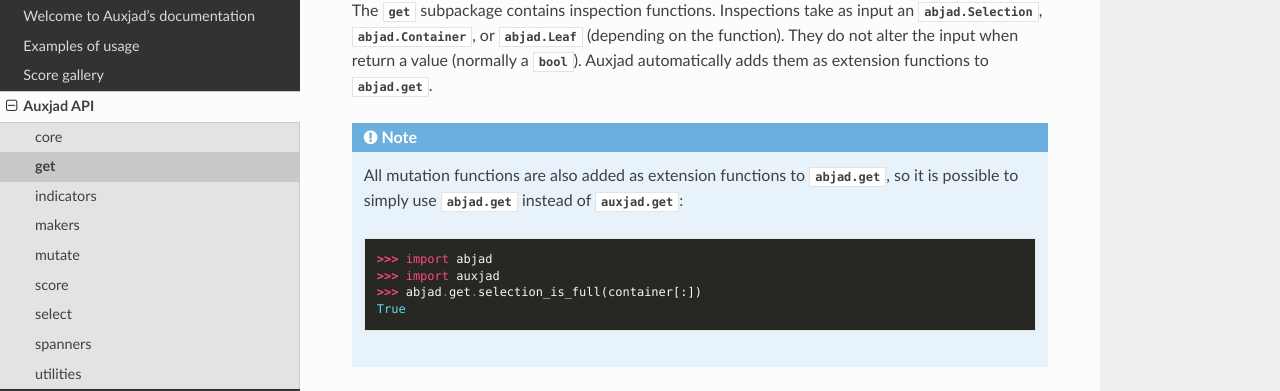
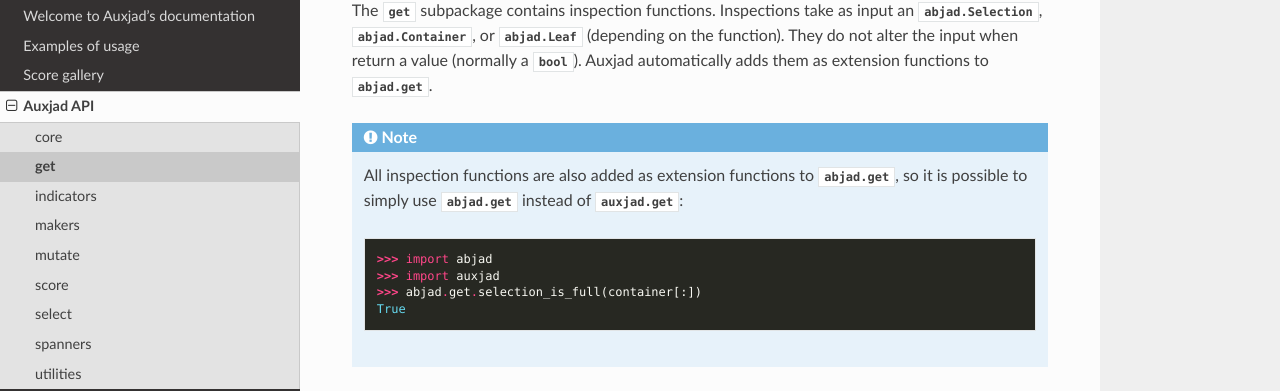
Before and after one commit to gilbertohasnofb/auxjad, a Sphinx documentation site: the page built from docs/api/api-get.rst, in a window 1280 px wide. Shown: the part 161-552 px from the top of the page. Built offline with Sphinx 7.4.7 and the Read the Docs theme 2.0.0, drawn with Linux system fonts in a browser that asks for light colours.

```diff
--- a/docs/api/api-get.rst
+++ b/docs/api/api-get.rst
@@ -9,7 +9,7 @@ function). They do not alter the input when return a value (normally a
 
 ..  note::
 
-    All mutation functions are also added as extension functions to
+    All inspection functions are also added as extension functions to
     |abjad.get|, so it is possible to simply use |abjad.get| instead of
     |auxjad.get|_:
 
```
Also changed, not shown: other parts of docs/api/api-get.rst (+1 -0 lines), 1 other file.
